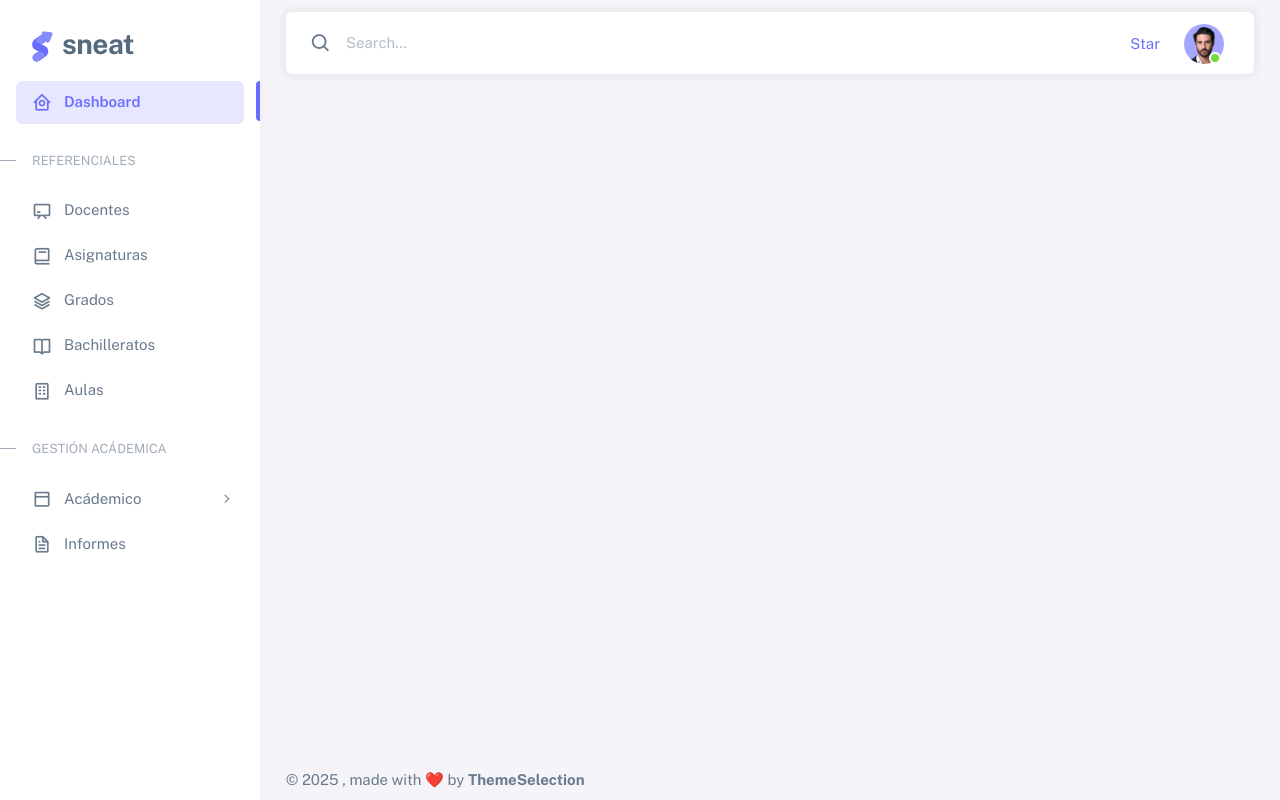
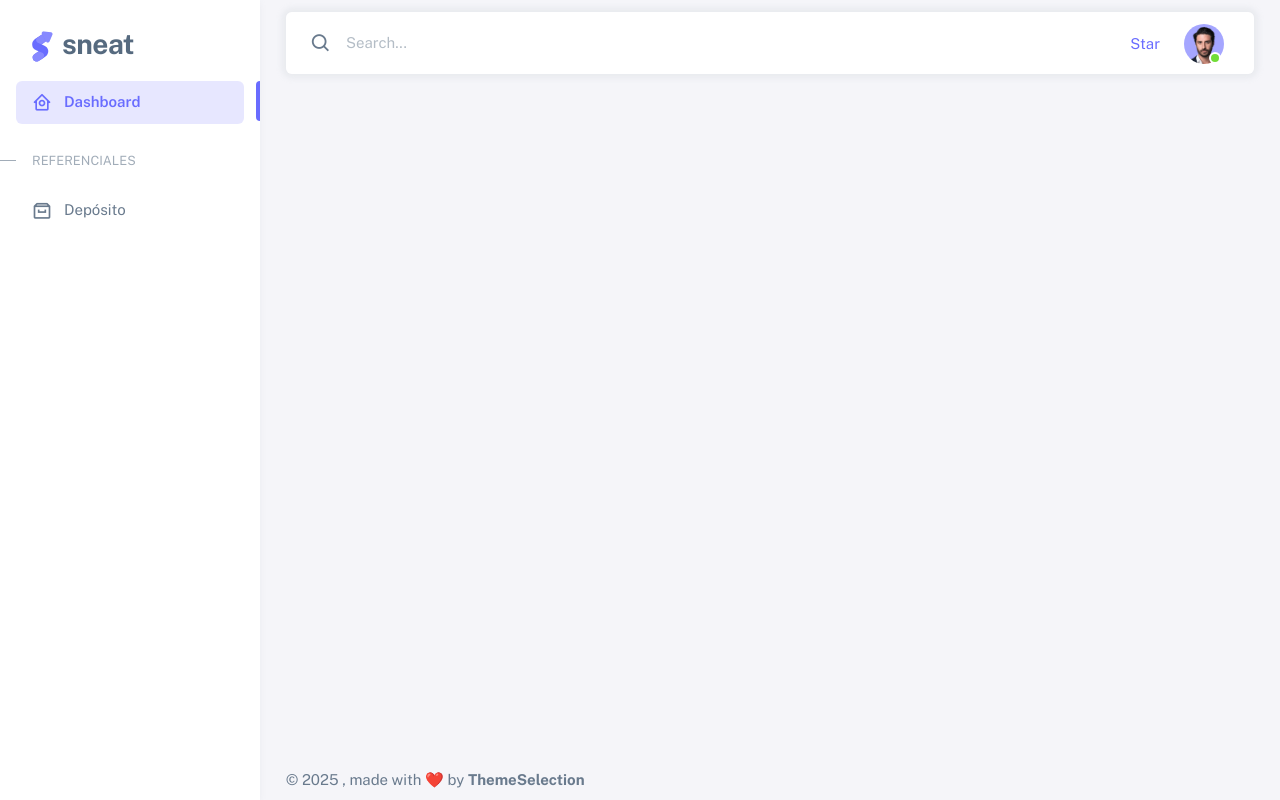
Before and after one commit to brunobaezmed/bruno_panaderia, a PHP site: page /main.php in a window 1280 px wide. Run offline with PHP 8.4, Linux system fonts and the light colour scheme; some libraries are stand-ins or nearby versions.

Commit message:
modified:   main.php

```diff
--- a/main.php
+++ b/main.php
@@ -156,87 +156,10 @@
             <li class="menu-header small text-uppercase">
               <span class="menu-header-text">Referenciales</span>
             </li>
-<!--            <li class="menu-item">
-              <a href="#" onclick="mostrarListaAlumnos(); return false;" class="menu-link">
-                <i class="menu-icon tf-icons bx bx-user"></i>
-                <div data-i18n="">Alumnos</div>
-              </a>
-            </li>-->
             <li class="menu-item">
-              <a href="#" onclick="mostrarListaDocentesGestion(); return false;" class="menu-link">
-                <i class="menu-icon tf-icons bx bx-chalkboard"></i>
-                <div data-i18n="">Docentes</div>
-              </a>
-            </li>
-            <li class="menu-item">
-              <a href="#" onclick="mostrarListaAsignaturas(); return false;" class="menu-link">
-                <i class="menu-icon tf-icons bx bx-book"></i>
-                <div data-i18n="">Asignaturas</div>
-              </a>
-            </li>
-            <li class="menu-item">
-              <a href="#" onclick="mostrarListaGrados(); return false;" class="menu-link">
-                <i class="menu-icon tf-icons bx bx-layer"></i>
-                <div data-i18n="">Grados</div>
-              </a>
-            </li>
-            <li class="menu-item">
-              <a href="#" onclick="mostrarListaBachilleratos(); return false;" class="menu-link">
-                <i class="menu-icon tf-icons bx bx-book-open"></i>
-                <div data-i18n="">Bachilleratos</div>
-              </a>
-            </li>
-            <li class="menu-item">
-              <a href="#" onclick="mostrarListaAulas(); return false;" class="menu-link">
-                <i class="menu-icon tf-icons bx bx-building"></i>
-                <div data-i18n="">Aulas</div>
-              </a>
-            </li>
-            <li class="menu-header small text-uppercase">
-              <span class="menu-header-text">Gestión Acádemica</span>
-            </li>
-            <li class="menu-item">
-              <a href="javascript:void(0);" class="menu-link menu-toggle">
-                <i class="menu-icon tf-icons bx bx-dock-top"></i>
-                <div data-i18n="Account Settings">Acádemico</div>
-              </a>
-              <ul class="menu-sub">
-                <li class="menu-item">
-                    <a href="#" onclick="mostrarListaMallaCurricular(); return false;" class="menu-link">
-                    <div data-i18n="">Malla Curricular</div>
-                  </a>
-                </li>
-                <li class="menu-item">
-                    <a href="#" onclick="mostrarListaPlanificacionAcademica(); return false;" class="menu-link">
-                    <div data-i18n="">Planificación Académica</div>
-                  </a>
-                </li>
-                <li class="menu-item">
-                    <a href="#" onclick="mostrarListaPlanificacionCurso(); return false;" class="menu-link">
-                    <div data-i18n="">Planificación de Cursos</div>
-                  </a>
-                </li>
-                <li class="menu-item">
-                    <a href="#" onclick="mostrarListaPlanificacionHorario(); return false;" class="menu-link">
-                    <div data-i18n="">Planificación de Horarios</div>
-                  </a>
-                </li>
-                <li class="menu-item">
-                  <a href="#" onclick="mostrarListaPlanificacionExamen(); return false;" class="menu-link">
-                    <div data-i18n="">Planificación de Exámenes</div>
-                  </a>
-                </li>
-                <li class="menu-item">
-                  <a href="#" onclick="mostrarListaRequisitoInscripcion(); return false;" class="menu-link">
-                    <div data-i18n="">Requisitos de Inscripción</div>
-                  </a>
-                </li>
-              </ul>
-            </li>
-            <li class="menu-item">
-              <a href="#" onclick="mostrarMenuInformes(); return false;" class="menu-link">
-                <i class="menu-icon tf-icons bx bx-file"></i>
-                <div data-i18n="">Informes</div>
+              <a href="#" onclick="mostrarListaDeposito(); return false;" class="menu-link">
+                <i class="menu-icon tf-icons bx bx-archive"></i>
+                <div data-i18n="">Depósito</div>
               </a>
             </li>
 
```
